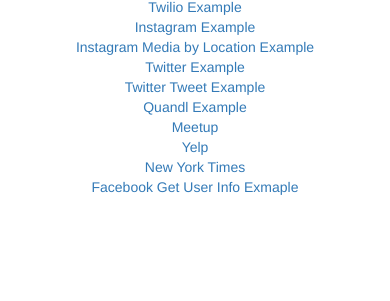
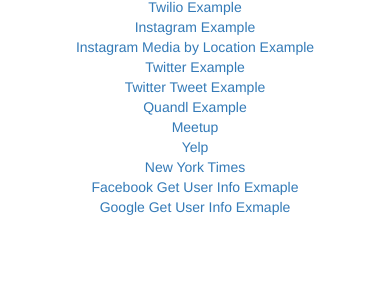
Before and after one commit to DrkSephy/django-hackathon-starter, a Django app: page /hackathon/api/ in a window 390 px wide. Shown: the part 155-456 px from the top of the page. Run offline with Django 3.2, Linux system fonts and the light colour scheme; parts of the project's set-up code (start-up, migrations or seed data) failed here and were passed over; some libraries are stand-ins or nearby versions.

Commit message:
Added sign in with google. Also, added an API example to get user basic info, fixed a typo on facebook.py

```diff
--- a/hackathon_starter/hackathon/scripts/facebook.py
+++ b/hackathon_starter/hackathon/scripts/facebook.py
@@ -95,7 +95,7 @@ class FacebookOauthClient(object):
 		via Facebook.
 
 		Returns:
-			content: dicionay
+			content: dictionary
 				-A dictionary containing user likes.
 		'''
 		#Check if permission exists or ask for it
--- a/hackathon_starter/hackathon/templates/hackathon/api_examples.html
+++ b/hackathon_starter/hackathon/templates/hackathon/api_examples.html
@@ -18,6 +18,7 @@
 		<div class="col-sm-4"><a href="http://localhost:8000/hackathon/yelp/">Yelp</a></div>
 		<div class="col-sm-4"><a href="http://127.0.0.1:8000/hackathon/nytimesarticles/">New York Times</a></div>
         <div class="col-sm-4"><a href="http://localhost:8000/hackathon/facebook/">Facebook Get User Info Exmaple</a></div>
+        <div class="col-sm-4"><a href="http://localhost:8000/hackathon/google/">Google Get User Info Exmaple</a></div>
 
   	</div>
 
--- a/hackathon_starter/hackathon/templates/hackathon/login.html
+++ b/hackathon_starter/hackathon/templates/hackathon/login.html
@@ -50,6 +50,10 @@
           <i class="fa fa-facebook"></i>
           Sign in with Facebook
         </a>
+        <a class="btn btn-block btn-social btn-google" href="http://localhost:8000/hackathon/google_login/">
+          <i class="fa fa-google"></i>
+          Sign in with Google+
+        </a>
       </div>
     </body>
 </html>
--- a/hackathon_starter/hackathon/urls.py
+++ b/hackathon_starter/hackathon/urls.py
@@ -30,6 +30,8 @@ urlpatterns = patterns('',
     url(r'^linkedin_login/$', views.linkedin_login, name='linkedin_login'),
     url(r'^facebook_login/$', views.facebook_login, name='facebook_login'),
     url(r'^facebook/$', views.facebook, name='facebook'),
+    url(r'^google_login/$', views.google_login, name='google_login'),
+    url(r'^google/$', views.googlePlus, name='googlePlus'),
     url(r'^quandlSnp500/$', views.quandlSnp500, name='quandlsnp500'),
     url(r'^quandlNasdaq/$', views.quandlNasdaq, name='quandlnasdaq'),
     url(r'^quandlNasdaqdiff/$', views.quandlNasdaqdiff, name='quandlnasdaqdiff'),
--- a/hackathon_starter/hackathon/views.py
+++ b/hackathon_starter/hackathon/views.py
@@ -12,7 +12,7 @@ from django.views.decorators.csrf import csrf_exempt
 from django.http import JsonResponse
 
 import requests
-import pdb
+
 
 # Scripts
 from scripts.steam import gamespulling, steamidpulling
@@ -28,6 +28,7 @@ from scripts.meetup import *
 from scripts.linkedin import LinkedinOauthClient
 from scripts.yelp import requestData
 from scripts.facebook import *
+from scripts.googlePlus import *
 
 # Python
 import oauth2 as oauth
@@ -36,7 +37,7 @@ from rest_framework.renderers import JSONRenderer
 from rest_framework.parsers import JSONParser
 
 # Models
-from hackathon.models import Snippet, Profile, InstagramProfile, TwitterProfile, MeetupToken, GithubProfile, LinkedinProfile, FacebookProfile
+from hackathon.models import Snippet, Profile, InstagramProfile, TwitterProfile, MeetupToken, GithubProfile, LinkedinProfile, FacebookProfile, GoogleProfile
 from hackathon.serializers import SnippetSerializer
 from hackathon.forms import UserForm
 
@@ -48,6 +49,7 @@ getTwitter = TwitterOauthClient(settings.TWITTER_CONSUMER_KEY, settings.TWITTER_
 getGithub = GithubOauthClient('2a11ce63ea7952d21f02', '7e20f82a34698fb33fc837186e96b12aaca2618d')
 getLinkedIn = LinkedinOauthClient(settings.LINKEDIN_CLIENT_ID, settings.LINKEDIN_CLIENT_SECRET)
 getFacebook = FacebookOauthClient(settings.FACEBOOK_APP_ID, settings.FACEBOOK_APP_SECRET)
+getGoogle = GooglePlus(settings.GOOGLE_PLUS_APP_ID, settings.GOOGLE_PLUS_APP_SECRET)
 
 def index(request):
     print "index: " + str(request.user)
@@ -148,6 +150,32 @@ def index(request):
                 user = authenticate(username=username+'_facebook', password='password')
                 login(request, user)
 
+            elif profile_track == 'google':
+                code = request.GET['code']
+                state = request.GET['state']
+                getGoogle.get_access_token(code, state)
+                userInfo = getGoogle.get_user_info()
+                username = userInfo['given_name'] + userInfo['family_name']
+
+                try:
+                    user = User.objects.get(username=username+'_google')
+                except User.DoesNotExist:
+                    new_user = User.objects.create_user(username+'_google', username+'@madewithgoogleplus', 'password')
+                    new_user.save()
+
+                    try:
+                        profle = GoogleProfile.objects.get(user = new_user.id)
+                        profile.access_token = getGoogle.access_token
+                    except:
+                        profile = GoogleProfile()
+                        profile.user = new_user
+                        profile.google_user_id = userInfo['id']
+                        profile.access_token = getGoogle.access_token
+                        profile.profile_url = userInfo['link']
+                    profile.save()
+                user = authenticate(username=username+'_google', password='password')
+                login(request, user)
+
 
 
 
@@ -233,6 +261,14 @@ def facebook(request):
     '''
     userInfo = getFacebook.get_user_info()
     return render(request, 'hackathon/facebookAPIExample.html', { 'userInfo' : userInfo})
+
+#################
+#  GOOGLE API  #
+#################
+def googlePlus(request):
+
+    userInfo = getGoogle.get_user_info()
+    return render(request, 'hackathon/googlePlus.html', {'userInfo' : userInfo})
 
 
 #################
@@ -688,3 +724,10 @@ def facebook_login(request):
     profile_track = 'facebook'
     facebook_url = getFacebook.get_authorize_url()
     return HttpResponseRedirect(facebook_url)
+
+
+def google_login(request):
+    global profile_track
+    profile_track = 'google'
+    google_url = getGoogle.get_authorize_url()
+    return HttpResponseRedirect(google_url)
--- a/hackathon_starter/hackathon_starter/settings.py
+++ b/hackathon_starter/hackathon_starter/settings.py
@@ -147,3 +147,6 @@ QUANDLAPIKEY = 'fANs6ykrCdAxas7zpMz7'
 
 FACEBOOK_APP_ID = '885847011479129'
 FACEBOOK_APP_SECRET = '9a81d5797b87885ef608463086a5c4ac'
+
+GOOGLE_PLUS_APP_ID = '52433353167-5hvsos5pvd2i2dt62trivbqvfk4qc2pv.apps.googleusercontent.com'
+GOOGLE_PLUS_APP_SECRET = 'mv1ZcpHqMF6uX7NRTLDC2jXR'
```
Also changed, not shown: hackathon_starter/hackathon/models.py (+7 -0 lines).
